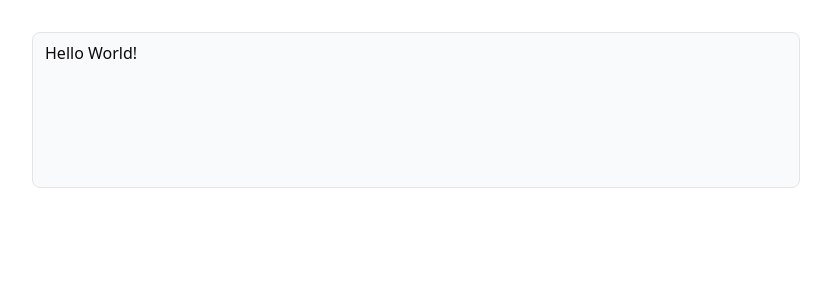
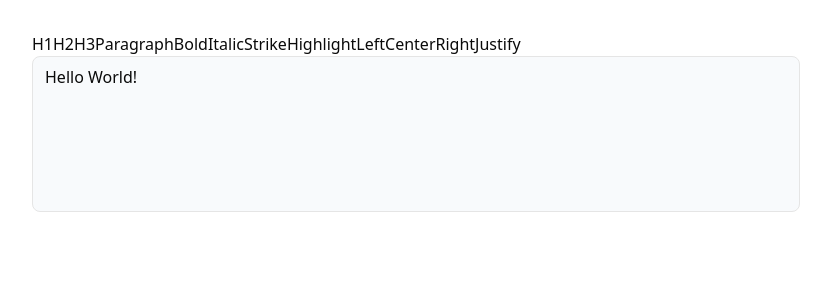
Before and after one commit to Dame121/Document-Pagination-Tip-Tap, a Next.js app: page / in a window 1280 px wide. Shown: the top 300 px of the page, without its empty margins (224-1055 px from the left). Built offline with nearby package versions, Linux system fonts and the light colour scheme.

Commit message:
Added a simple menu bar that i got from the tip tap documentation just to try it out

```diff
--- a/components/ui/rich-text-ediitor/index.tsx
+++ b/components/ui/rich-text-ediitor/index.tsx
@@ -2,6 +2,7 @@
 import { useEditor, EditorContent } from "@tiptap/react";
 import StarterKit from "@tiptap/starter-kit";
 import React from "react";
+import MenuBar from "./menu-bar";
 
 
 export default function RichTextEditor() {
@@ -16,5 +17,8 @@
     },
   })
 
-  return <EditorContent editor={editor} />
+  return <div>
+  <MenuBar editor={editor} />
+  <EditorContent editor={editor} />
+  </div>
 }
--- /dev/null
+++ b/components/ui/rich-text-ediitor/menu-bar.tsx
@@ -0,0 +1,85 @@
+import React from "react";
+
+export default function MenuBar({editor}: {editor: any}) {
+      if (!editor) {
+    return null
+  }
+    return (
+    <div className="control-group">
+      <div className="button-group">
+        <button
+          onClick={() => editor.chain().focus().toggleHeading({ level: 1 }).run()}
+          className={editor.isActive('heading', { level: 1 }) ? 'is-active' : ''}
+        >
+          H1
+        </button>
+        <button
+          onClick={() => editor.chain().focus().toggleHeading({ level: 2 }).run()}
+          className={editor.isActive('heading', { level: 2 }) ? 'is-active' : ''}
+        >
+          H2
+        </button>
+        <button
+          onClick={() => editor.chain().focus().toggleHeading({ level: 3 }).run()}
+          className={editor.isActive('heading', { level: 3 }) ? 'is-active' : ''}
+        >
+          H3
+        </button>
+        <button
+          onClick={() => editor.chain().focus().setParagraph().run()}
+          className={editor.isActive('paragraph') ? 'is-active' : ''}
+        >
+          Paragraph
+        </button>
+        <button
+          onClick={() => editor.chain().focus().toggleBold().run()}
+          className={editor.isActive('bold') ? 'is-active' : ''}
+        >
+          Bold
+        </button>
+        <button
+          onClick={() => editor.chain().focus().toggleItalic().run()}
+          className={editor.isActive('italic') ? 'is-active' : ''}
+        >
+          Italic
+        </button>
+        <button
+          onClick={() => editor.chain().focus().toggleStrike().run()}
+          className={editor.isActive('strike') ? 'is-active' : ''}
+        >
+          Strike
+        </button>
+        <button
+          onClick={() => editor.chain().focus().toggleHighlight().run()}
+          className={editor.isActive('highlight') ? 'is-active' : ''}
+        >
+          Highlight
+        </button>
+        <button
+          onClick={() => editor.chain().focus().setTextAlign('left').run()}
+          className={editor.isActive({ textAlign: 'left' }) ? 'is-active' : ''}
+        >
+          Left
+        </button>
+        <button
+          onClick={() => editor.chain().focus().setTextAlign('center').run()}
+          className={editor.isActive({ textAlign: 'center' }) ? 'is-active' : ''}
+        >
+          Center
+        </button>
+        <button
+          onClick={() => editor.chain().focus().setTextAlign('right').run()}
+          className={editor.isActive({ textAlign: 'right' }) ? 'is-active' : ''}
+        >
+          Right
+        </button>
+        <button
+          onClick={() => editor.chain().focus().setTextAlign('justify').run()}
+          className={editor.isActive({ textAlign: 'justify' }) ? 'is-active' : ''}
+        >
+          Justify
+        </button>
+      </div>
+    </div>
+  )
+}
```
